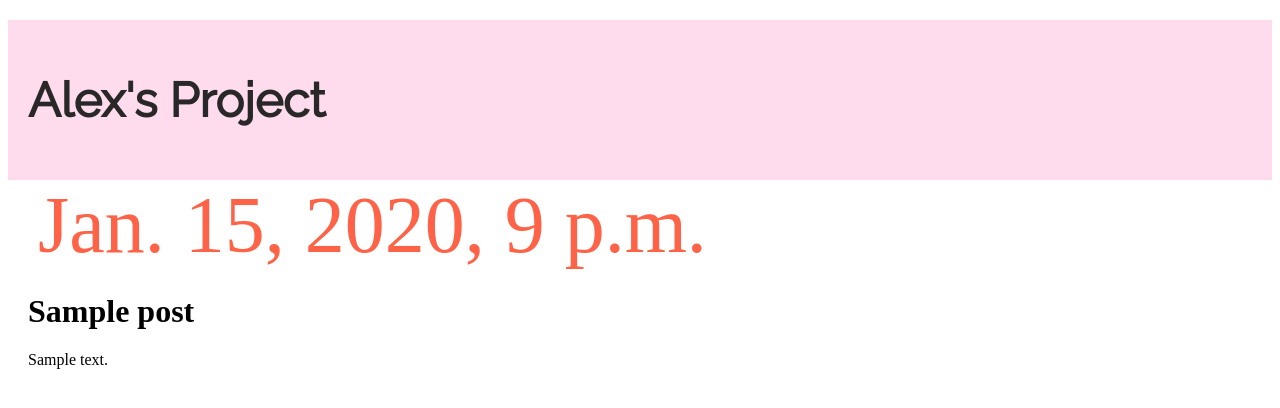
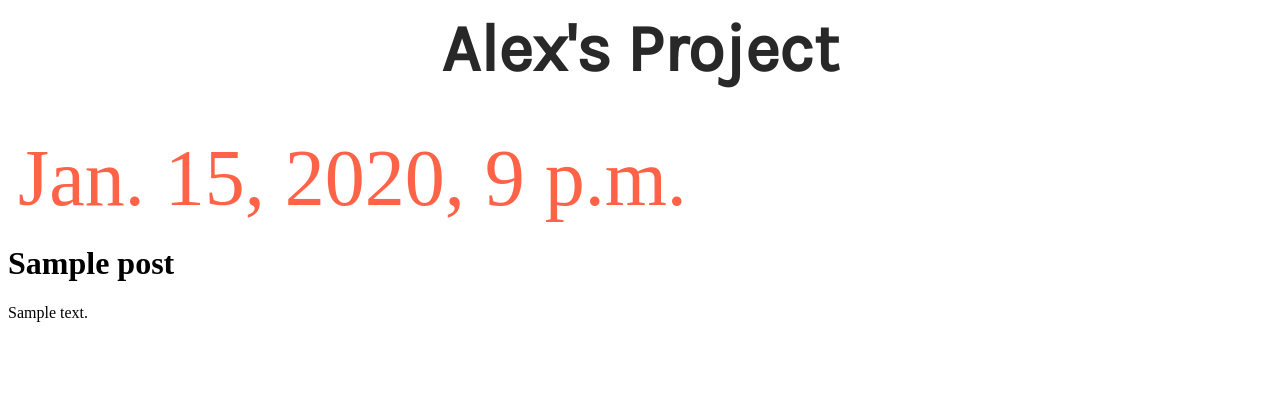
Before and after one commit to 12884007/my-first-blog, a Django app: template blog/templates/blog/post_edit.html in a window 1280 px wide. Shown: the top 408 px of the page. Run offline with Django 3.2, Linux system fonts and the light colour scheme; the template is opened without the code that fills it: values that come from a table or form of the project are taken from there, others are empty; tables that the repository leaves empty hold one stand-in row (values such as "Sample post").

Commit message:
My Django Girls app, first commit

```diff
--- a/blog/static/css/blog.css
+++ b/blog/static/css/blog.css
@@ -1,19 +1,21 @@
 .page-header {
-    background-color: #FFDBEE;
-    margin-top: 20px;
-    padding: 20px 20px 20px 20px;
+    background-color: #ffffff;
+    margin-top: 10px;
+    margin-left: 20px
+    padding: 50px 20px 20px 20px;
 }
 
 .page-header h1, .page-header h1 a, .page-header h1 a:visited, .page-header h1 a:active {
     color: #282828;
-    font-size: 36pt;
-    font-family: 'Raleway', sans-serif;
+    font-size: 50pt;
+    font-family: 'Karla', sans-serif;
     text-decoration: none;
+    text-align: center;
 }
 
 .content {
     margin-left: 20px
-    font-family: 'Raleway', sans-serif;
+    font-family: 'Karla', sans-serif;
 }
 
 .save {
@@ -28,7 +30,7 @@
     color: #ffffff;
     float: right;
     font-size: 26pt;
-    margin-right: 20px;
+    margin-left: 20px
 }
 
 .post-title {
@@ -48,12 +50,12 @@
     color: #FF0000
     font-size: 26pt;
     padding-left: 10px;
-    font-family: 'Raleway', sans-serif;
+    font-family: 'Karla', sans-serif;
 }
 
 .post {
     margin-bottom: 30px;
-    padding-left: 20px;
+    margin-left: 20px
     padding-right: 20px;
     justify-content: all;
 }
--- a/blog/templates/blog/base.html
+++ b/blog/templates/blog/base.html
@@ -2,7 +2,7 @@
 <html>
     <head>
         <title>Alex's Project</title>
-        <link href="https://fonts.googleapis.com/css?family=Raleway" rel="stylesheet" type="text/css">
+        <link href="https://fonts.googleapis.com/css?family=Karla" rel="stylesheet" type="text/css">
         <link rel="stylesheet" href="{% static 'css/blog.css' %}">
     </head>
 <body>
```
